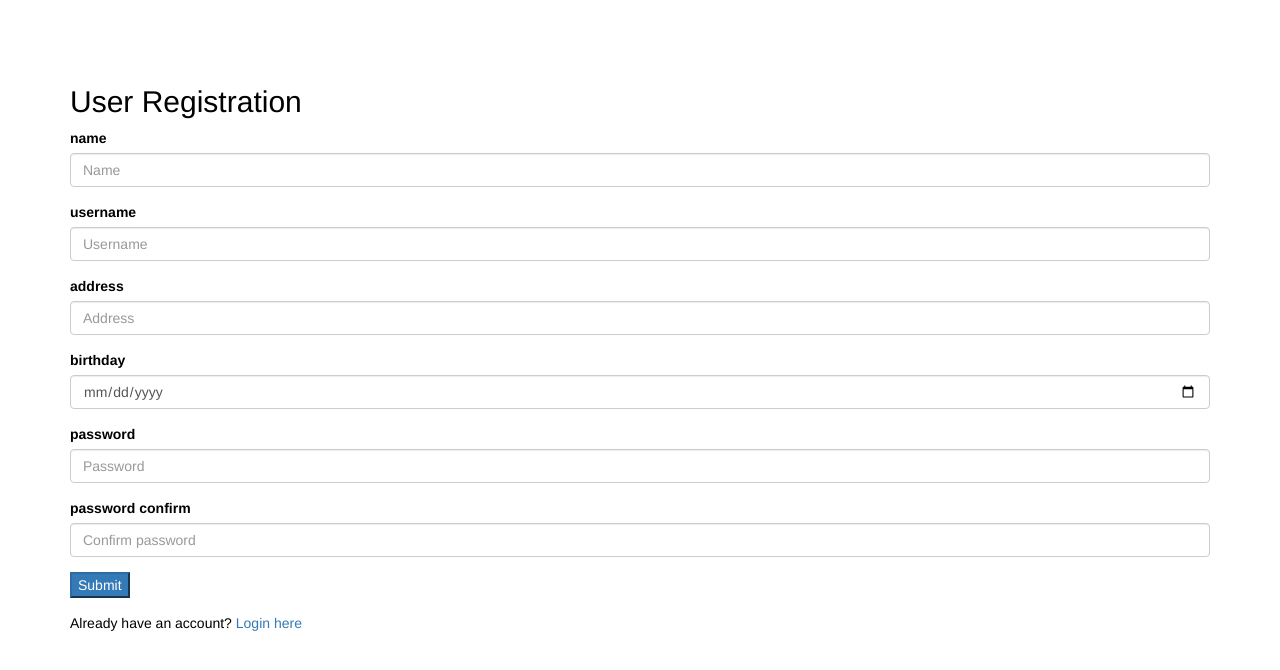
After one commit to tintinabuda/cs153project, a CodeIgniter app: page /database/index.php/users/register in a window 1280 px wide. The commit adds this page. Shown: the top 670 px of the page. Run offline with CodeIgniter, Linux system fonts and the light colour scheme; some libraries are stand-ins or nearby versions.

Commit message:
register delete user

```diff
--- a/application/controllers/Users.php
+++ b/application/controllers/Users.php
@@ -5,15 +5,12 @@ if ( ! defined('BASEPATH')) exit('No direct script access allowed');
 class Users extends CI_Controller {
 
 	function __construct()
-
 	{
-
 		parent::__construct();
-
 		#$this->load->helper('url');
-
+		$this->load->library('form_validation');
+		$this->load->helper(array('form', 'url'));
 		$this->load->model('user');
-
 	}
 
 	public function index()
@@ -22,8 +19,44 @@ public function index()
 
 		$data['user_list'] = $this->user->get_all_users();
 
-$this->load->view('show_users', $data);
+		$this->load->view('crud_users', $data);
 
 	}
+	public function register(){
+        if($this->input->post('regisSubmit')){
+            $this->form_validation->set_rules('name', 'Name', 'trim|required|strip_tags');
+            $this->form_validation->set_rules('username', 'Username', 'trim|required|max_length[16]|strip_tags');
+            $this->form_validation->set_rules('address', 'Address', 'trim|required|strip_tags');
+            $this->form_validation->set_rules('birthday', 'Birthday', 'trim|required|strip_tags');
+            $this->form_validation->set_rules('password', 'password', 'trim|required|min_length[8]|strip_tags');
+            $this->form_validation->set_rules('conf_password', 'confirm password', 'trim|required|matches[password]');
+
+            $userData = array(
+                'name' => $this->input->post('name'),
+                'username' => $this->input->post('username'),
+                'address' => $this->input->post('address'),
+                'birthday' => $this->input->post('birthday'),
+                'password' =>  md5($this->input->post('password')),
+                'type' => 0 //default is typical user
+            );
+
+            if($this->form_validation->run() == true){
+                $insert = $this->user->insert($userData);
+                if($insert){
+                    $this->session->set_userdata('success_msg', 'Your registration was successful. Please login to your account.');
+                    redirect('users/');
+                }else{
+                    $data['error_msg'] = 'Some problems occured, please try again.';
+                }
+            }
+        }
+		$this->load->view('_register');
+		$data = array();
+		$user_data = array();
 
 	}
+	public function delete($id){
+		$this->user->delete($id);
+		$this->index();
+	}
+}
--- a/application/models/User.php
+++ b/application/models/User.php
@@ -3,7 +3,6 @@
 class User extends CI_Model {
 
 	function __construct()
-
 	{
 
 		parent::__construct();
@@ -21,7 +20,16 @@ public function get_all_users()
 		return $query->result();
 
 	}
+    public function insert($data = array())
+    {
+        //insert user data to users table
+        $insert = $this->db->insert('users', $data);
 
     }
-
+    public function delete($id)
+    {
+    	$this->db->where('id', $id);
+    	return $this->db->delete('users');
+    }
+}
 ?>
--- /dev/null
+++ b/application/views/_links.php
@@ -0,0 +1,6 @@
+
+<?php foreach($menu as $link_text=>$link_url):?>
+
+ <?php echo $separator; ?>
+
+<?php endforeach; ?>
--- /dev/null
+++ b/application/views/_register.php
@@ -0,0 +1,71 @@
+<!DOCTYPE html>
+<html lang="en">
+<head>
+  <title></title>
+  <!-- <link href="<?php echo base_url(); ?>assets/css/style.css" rel='stylesheet' type='text/css' /> -->
+  <meta name="viewport" content="width=device-width, initial-scale=1">
+  <link rel="stylesheet" href="https://maxcdn.bootstrapcdn.com/bootstrap/3.3.7/css/bootstrap.min.css">
+  <script src="https://ajax.googleapis.com/ajax/libs/jquery/3.2.1/jquery.min.js"></script>
+  <script src="https://maxcdn.bootstrapcdn.com/bootstrap/3.3.7/js/bootstrap.min.js"></script>
+  <style>
+            body {
+                margin: 0;
+                padding: 0;
+                padding-top: 65px ;
+                width: 100%;
+                display: table;
+                font-weight: 100;
+                background: white;
+                color: black;
+            }
+
+    </style>
+
+</head>
+<body>
+<div class="container">
+    <h2>User Registration</h2>
+    <form action="" method="post">
+        <div class="form-group">
+            <label>name</label>
+            <input type="text" class="form-control" name="name" placeholder="Name" required="" value="<?php echo !empty($user['name'])?$user['name']:''; ?>">
+          <?php echo form_error('name','<span class="help-block">','</span>'); ?>
+        </div>
+
+        <!-- username -->
+        <div class="form-group">
+            <label>username</label>
+            <input type="text" class="form-control" name="username" placeholder="Username" value="<?php echo !empty($user['username'])?$user['username']:''; ?>">
+            <?php echo form_error('username','<span class="help-block">','</span>'); ?>
+        </div>
+        <!-- address -->
+        <div class="form-group">
+            <label>address</label>
+            <input type="text" class="form-control" name="address" placeholder="Address" value="<?php echo !empty($user['address'])?$user['address']:''; ?>">
+            <?php echo form_error('address','<span class="help-block">','</span>'); ?>
+        </div>
+        <!-- bday -->
+        <div class="form-group">
+            <label>birthday</label>
+            <input type="date" class="form-control" name="birthday" placeholder="Birthday" value="<?php echo !empty($user['birthday'])?$user['birthday']:''; ?>">
+            <?php echo form_error('birthday','<span class="help-block">','</span>'); ?>
+        </div>
+        <div class="form-group">
+          <label>password</label>
+          <input type="password" class="form-control" name="password" placeholder="Password" required="">
+          <?php echo form_error('password','<span class="help-block">','</span>'); ?>
+        </div>
+        <div class="form-group">
+          <label>password confirm</label>
+          <input type="password" class="form-control" name="conf_password" placeholder="Confirm password" required="">
+          <?php echo form_error('conf_password','<span class="help-block">','</span>'); ?>
+        </div>
+
+        <div class="form-group">
+            <input type="submit" name="regisSubmit" class="btn-primary" value="Submit"/>
+        </div>
+        </form>
+    <p class="footInfo">Already have an account? <a href="<?php echo base_url(); ?>index.php/users/login">Login here</a></p>
+</div>
+</body>
+</html>
--- a/application/views/show_users.php
+++ b/application/views/crud_users.php
@@ -86,7 +86,7 @@ views/ show_users.php</h1>
 <th scope="col">Address</th>
 
 <th scope="col">Birthday</th>
-
+<th scope="col">Actions</th>
 </tr>
 
 <?php foreach ($user_list as $u_key){ ?>
@@ -102,7 +102,7 @@ views/ show_users.php</h1>
 <td><?php echo $u_key->address; ?></td>
 
 <td><?php echo $u_key->birthday; ?></td>
-
+<td><a href="<?php echo site_url('users/delete/'.$u_key->id)?>" onClick="show_confirm('delete',<?php echo $u_key->id;?>)">Delete </a></td>
 </tr>
 
 <?php }?>
--- a/application/views/welcome_message.php
+++ b/application/views/welcome_message.php
@@ -66,7 +66,9 @@ defined('BASEPATH') OR exit('No direct script access allowed');
 	</style>
 </head>
 <body>
-
+<?php
+	echo $menu_top;
+?>
 <div id="container">
 	<h1>CS 153 website down. Please come back after a few hours.</h1>
 </div>
```
Also changed, not shown: application/controllers/Register.php (added, +74 -0 lines), application/controllers/Welcome.php (+18 -2 lines), application/models/CI_menu.php (added, +40 -0 lines), application/migrations/001_add_users.php. Lines whose indentation alone changed are shown as unchanged.
